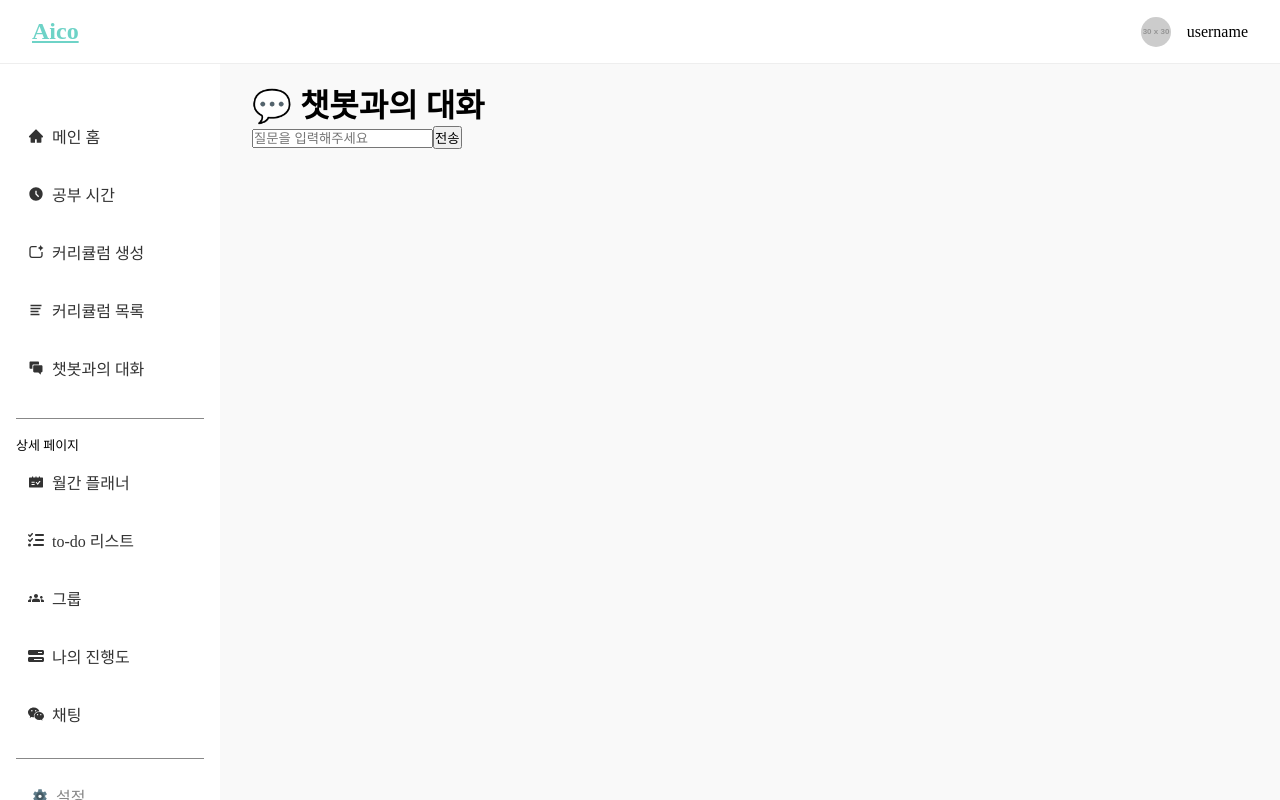
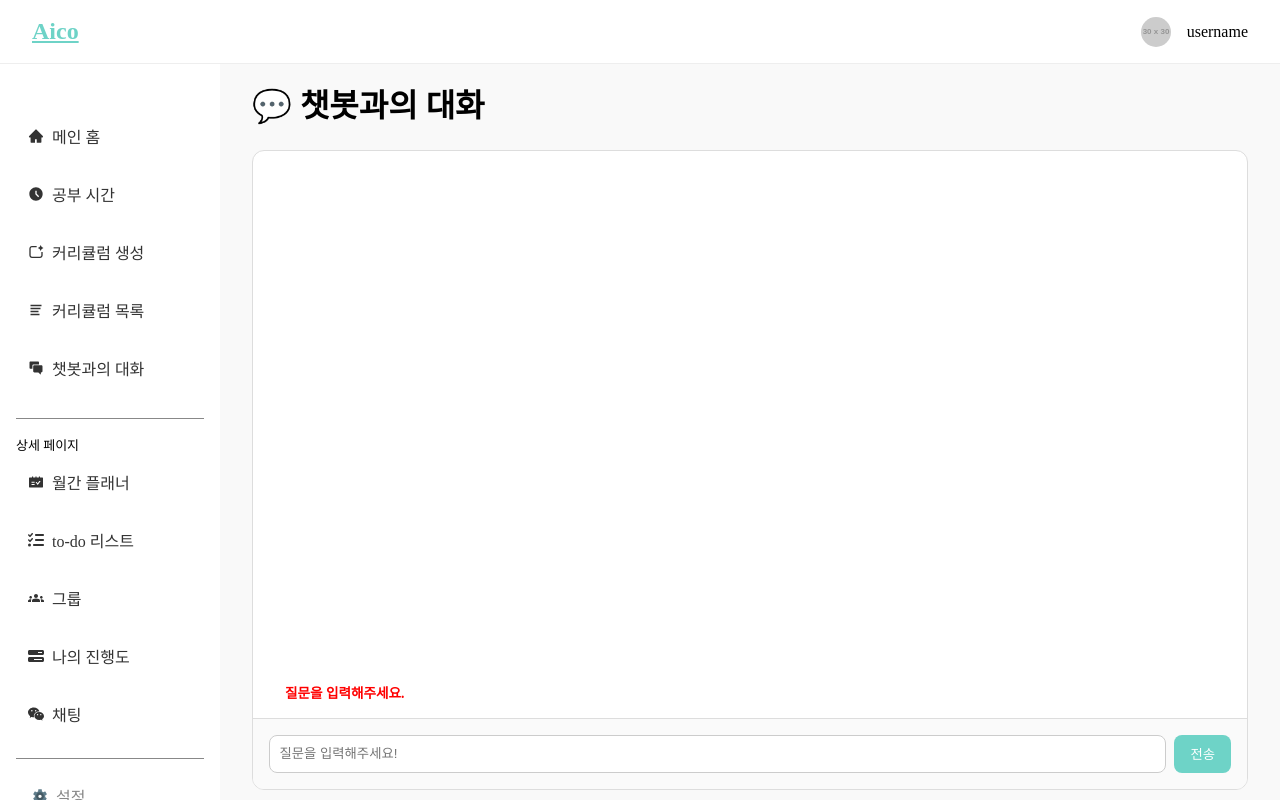
Before and after one commit to aico-team/aico-frontend, a React (Vite) app: page /QnaPage in a window 1280 px wide. Both pictures are taken after a click on the button "전송". Built offline with nearby package versions, Linux system fonts and the light colour scheme.

Commit message:
feat: 챗봇 질의응답 페이지 UI 구현

```diff
--- a/src/components/ChatBox.jsx
+++ b/src/components/ChatBox.jsx
@@ -1,5 +1,6 @@
 import React, { useState } from "react";
 import apiClient from "../lib/apiClient";
+import "../styles/ChatBox.css";
 
 const ChatBox = () => {
   const [input, setInput] = useState("");
@@ -11,7 +12,7 @@ const ChatBox = () => {
     setInput(e.target.value);
   };
 
-  const handleSend = async (e) => {
+  const handleSend = async () => {
     if (!input.trim()) {
       setError("질문을 입력해주세요.");
       return;
@@ -41,22 +42,27 @@ const ChatBox = () => {
   };
 
   return (
-    <div>
-      <div>
+    <div className="chatbox-wrapper">
+      <div className="chatbox-messages">
         {messages.map((msg, idx) => (
-          <div className="message-box" key={idx}>
-            <strong>{msg.role === "user" ? "🧑 사용자" : "🧠 봇"}</strong>
-            <div>{msg.text}</div>
+          <div className={`message-wrapper ${msg.role}`} key={idx}>
+            <div className="message-role">
+              {msg.role === "user" ? "🧑 사용자" : "🧠 봇"}
+            </div>
+            <div className={`message-box ${msg.role}`}>{msg.text}</div>
           </div>
         ))}
-        <div>
         {loading && <p>🧠답변 생성 중입니다...</p>}
-          <div>
+      </div>
+
+      {error && <p className="error-text">{error}</p>}
+
+      <div className="chatbox-input">
         <input
           type="text"
           value={input}
           onChange={onChange}
-              placeholder="질문을 입력해주세요"
+          placeholder="질문을 입력해주세요!"
           required
         />
         <button type="submit" onClick={handleSend}>
@@ -64,8 +70,6 @@ const ChatBox = () => {
         </button>
       </div>
     </div>
-      </div>
-    </div>
   );
 };
 
--- /dev/null
+++ b/src/styles/ChatBox.css
@@ -0,0 +1,91 @@
+.chatbox-wrapper {
+  display: flex;
+  flex-direction: column;
+  height: 80vh;
+  max-height: 80vh;
+  border: 1px solid #ddd;
+  border-radius: 12px;
+  overflow: hidden;
+  background-color: #ffffff;
+  margin-top: 1.5rem;
+}
+
+.chatbox-messages {
+  flex: 1;
+  overflow-y: auto;
+  padding: 1rem;
+  display: flex;
+  flex-direction: column;
+  gap: 12px;
+}
+
+.message-wrapper {
+  display: flex;
+  flex-direction: column;
+  margin-bottom: 12px;
+}
+
+.message-wrapper.user {
+  align-items: flex-end;
+}
+
+.message-wrapper.bot {
+  align-items: flex-start;
+}
+
+.message-role {
+  font-size: 0.85rem;
+  margin-bottom: 4px;
+  color: #555;
+}
+
+.message-box {
+  max-width: 70%;
+  padding: 0.75rem 1rem;
+  border-radius: 12px;
+  line-height: 1.5;
+  word-break: break-word;
+}
+
+.message-box.user {
+  background-color: #d8f5f2;
+  text-align: right;
+}
+
+.message-box.bot {
+  background-color: #f1f3f5;
+  text-align: left;
+}
+
+.error-text {
+  color: red;
+  font-weight: bold;
+  font-size: 0.85rem;
+  padding: 0 1rem;
+  margin: 1rem;
+  background-color: #fff;
+}
+
+.chatbox-input {
+  display: flex;
+  padding: 1rem;
+  border-top: 1px solid #ddd;
+  background-color: #fafafa;
+  gap: 0.5rem;
+}
+
+.chatbox-input input {
+  flex: 1;
+  padding: 0.6rem;
+  border-radius: 8px;
+  border: 1px solid #ccc;
+}
+
+.chatbox-input button {
+  padding: 0.6rem 1rem;
+  background-color: #6ed3c7;
+  color: white;
+  border: none;
+  border-radius: 8px;
+  cursor: pointer;
+}
```
Lines whose indentation alone changed are shown as unchanged.
